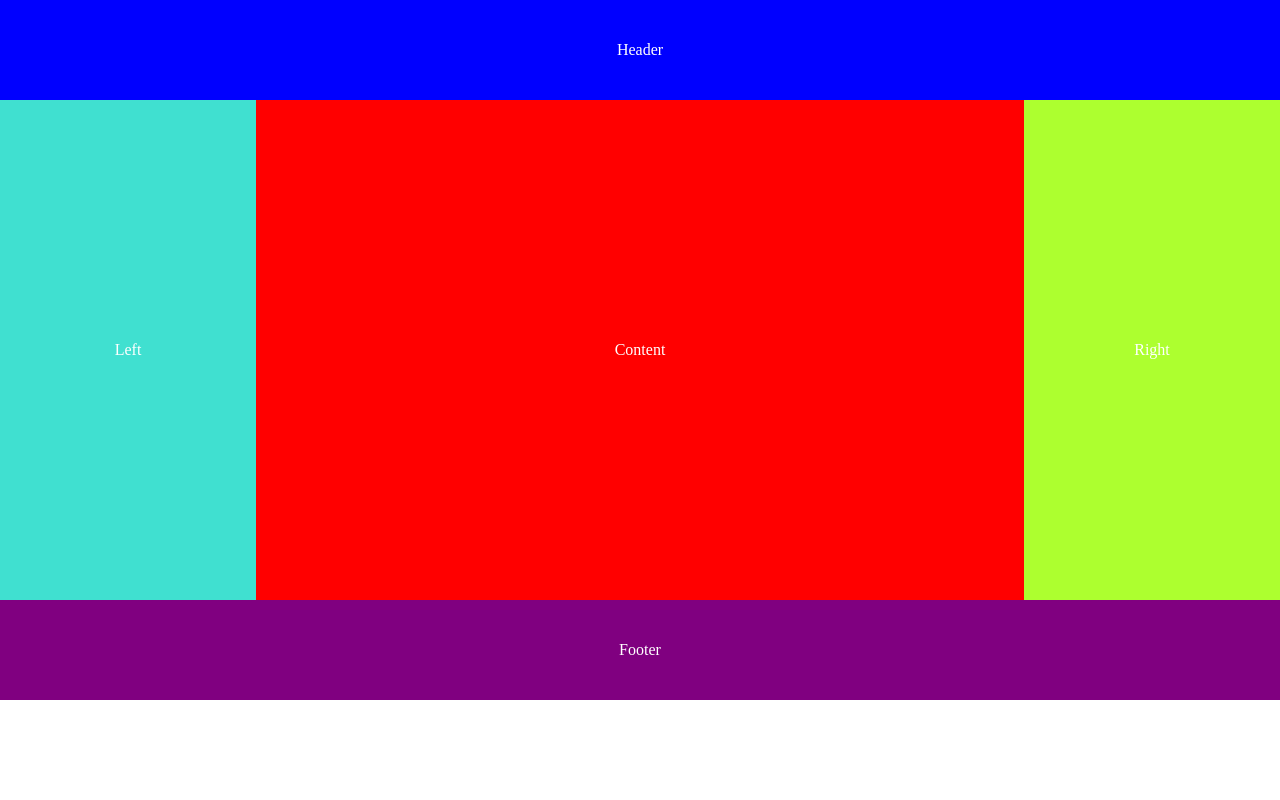
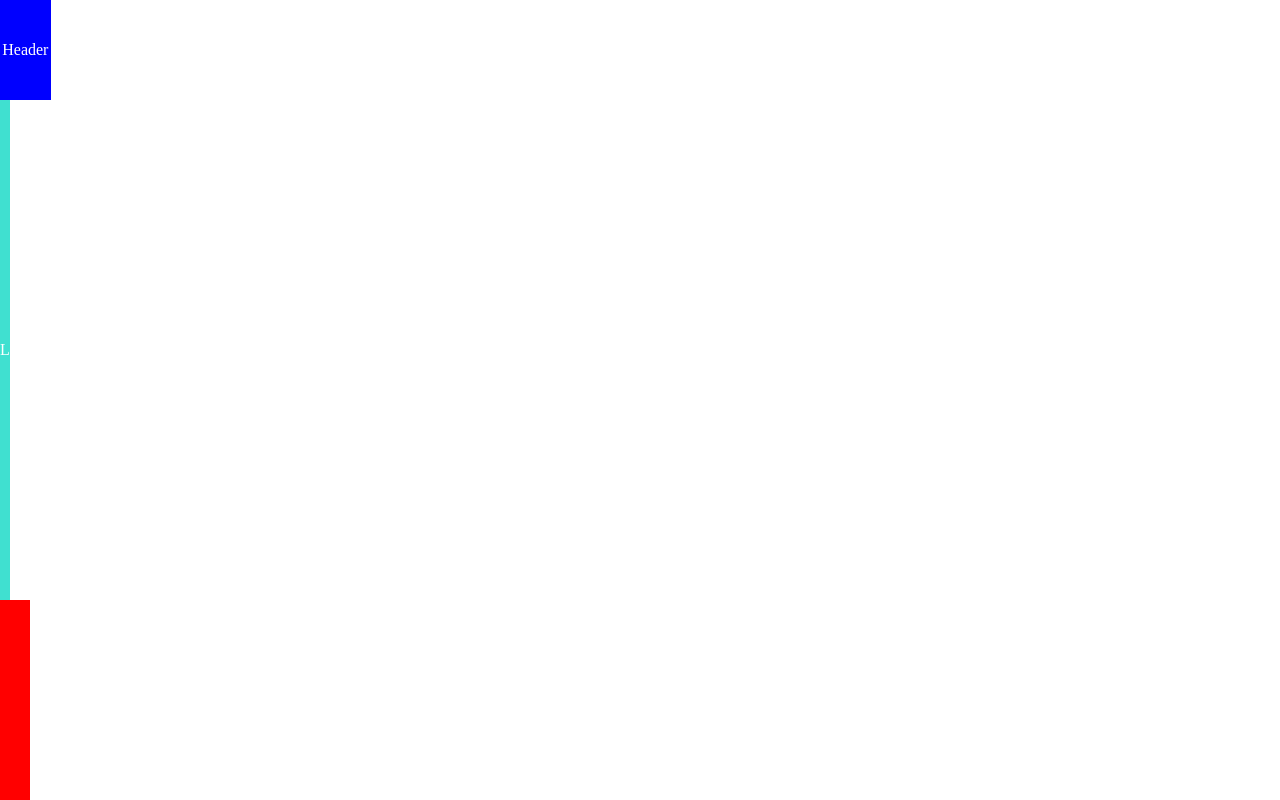
Before and after one commit to 401-advanced-js/warmups, a plain HTML site: page warmup-01/4-10-19/index.html in a window 1280 px wide. Shown: the top 800 px of the page. Drawn offline with Linux system fonts and the light colour scheme; files that its build step writes are made by us from their sources.

Commit message:
Update index.html

```diff
--- a/warmup-01/4-10-19/index.html
+++ b/warmup-01/4-10-19/index.html
@@ -2,9 +2,9 @@
 <html>
   <head>
       <link href="./reset.css" rel="stylesheet" type="text/css">
-      <link href="./styles.css" rel="stylesheet" type="text/css">
-      <link href="./styles.css" rel="stylesheet" type="text/css">
-      <link href="./styles.css" rel="stylesheet" type="text/css">
+      <link href="./float.css" rel="stylesheet" type="text/css">
+      <link href="./grid.css" rel="stylesheet" type="text/css">
+      <link href="./flex.css" rel="stylesheet" type="text/css">
 
   </head>
   <body>
```
